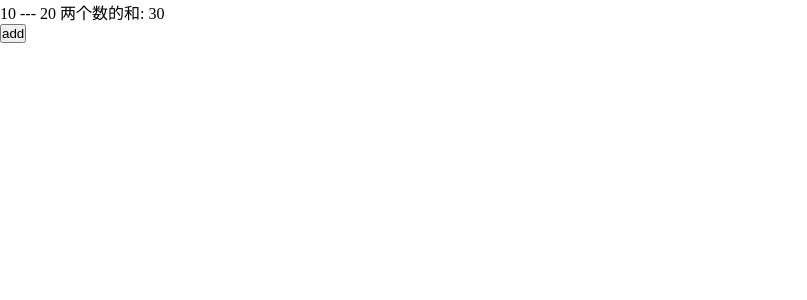
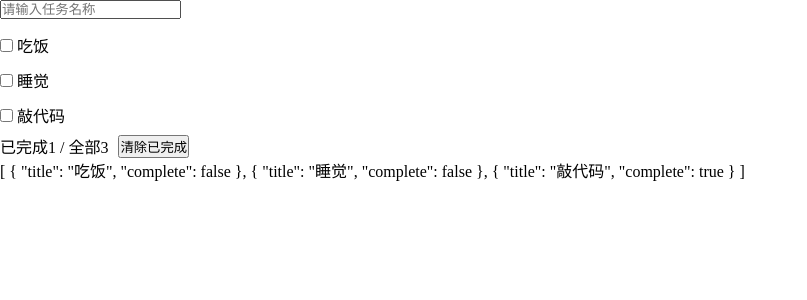
Before and after one commit to JohnsonMori/todolist, a Vue app: page / in a window 1280 px wide. Shown: the top 300 px of the page, without its empty margins (0-807 px from the left). Built offline with nearby package versions, Linux system fonts and the light colour scheme.

Commit message:
feat: vuex store data

```diff
--- a/src/views/Home.vue
+++ b/src/views/Home.vue
@@ -1,15 +1,18 @@
 <template>
   <div>
-    <!-- <nav-header></nav-header>
+    <nav-header></nav-header>
     <nav-main></nav-main>
-    <nav-footer></nav-footer> -->
+    <nav-footer></nav-footer>
     <div>
+      {{list}}
+    </div>
+    <!-- <div>
       {{num1}} --- {{num2}}
       两个数的和: {{addNum}}
     </div>
     <div>
       <button @click="add">add</button>
-    </div>
+    </div> -->
   </div>
 </template>
 
@@ -18,6 +21,7 @@ import NavHeader from '@/components/navHeader/NavHeader'
 import NavMain from '@/components/navMain/NavMain'
 import NavFooter from '@/components/navFooter/NavFooter'
 import { defineComponent, ref, reactive, toRefs, computed } from 'vue'
+import { useStore } from 'vuex'
 
 export default defineComponent({
   name: 'Home',
@@ -27,23 +31,29 @@ export default defineComponent({
     NavFooter
   },
   setup() {
-    let num1 = ref(10)
-    let num2 = ref(20)
-    let addNum = computed(() => {
-      // 必须返回一个值
-      // 逻辑代码
-      // 购物车总价
-      return num1.value + num2.value
+    let store = useStore()
+    let list = computed(() => {
+      return store.state.list
     })
-    let add = () => {
-      num1.value ++
-      num2.value ++
-    }
+    // console.log(store)
+    // let num1 = ref(10)
+    // let num2 = ref(20)
+    // let addNum = computed(() => {
+    //   // 必须返回一个值
+    //   // 逻辑代码
+    //   // 购物车总价
+    //   return num1.value + num2.value
+    // })
+    // let add = () => {
+    //   num1.value ++
+    //   num2.value ++
+    // }
     return {
-      num1,
-      num2,
-      addNum,
-      add
+      // num1,
+      // num2,
+      // addNum,
+      // add
+      list
     }
   }
 })
```
